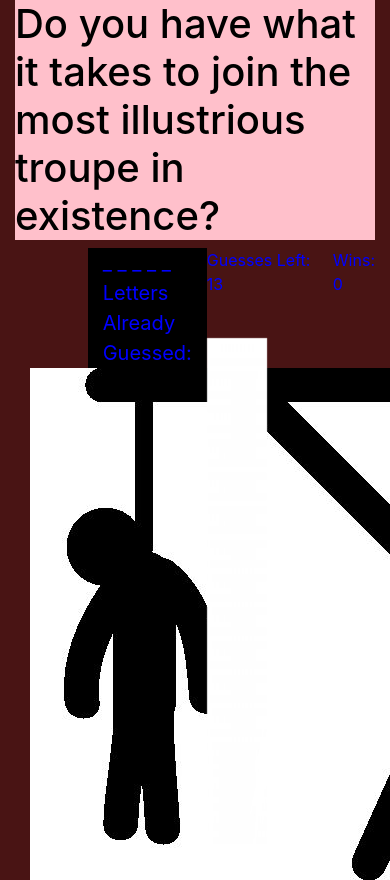
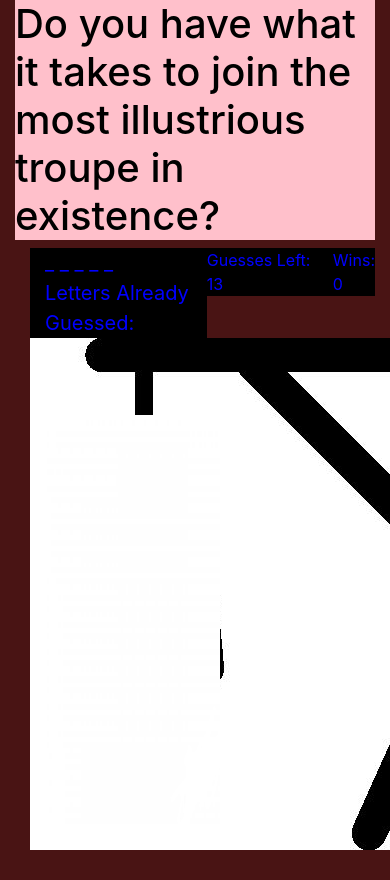
Before and after one commit to Tinedanzer/Hangman-Word-Guess, a plain HTML site: page index.html in a window 390 px wide. Shown: the top 880 px of the page. After the commit the page ends 850 px from the top, so only its background shows below. Drawn offline with nearby package versions, Linux system fonts and the light colour scheme.

Commit message:
finished CSS and media queries... last to do: post picture on win condition of the word

```diff
--- a/assets/css/style.css
+++ b/assets/css/style.css
@@ -1,10 +1,7 @@
-#css1{
+#css1,#css2{
     float:right;
-    color:blue
-}
-#css2{
-    float:right;
-    color:blue
+    color:blue;
+    background-color:black
 }
 #css3, #spaces{
     color:blue;
@@ -24,39 +21,32 @@ h1{
     width:50%;
 } */
 #white{
-    position:fixed;
-    left:53%;
-    top:40%;
+    position:absolute;
+    left:9%;
+    top:15%;
     /* max-width:100px; */
-    height:60%;
-    width:15.5%;
+    height:80%;
+    width:40%;
     z-index:1
 }
 #picture{
     float:left
 }
-/* @media screen and (max-width:980px)
+@media screen and (max-width:980px)
 {
-  #main-container{
-    width:60%;
-    float:left;
-    padding-left:20px;
-    margin-bottom:30px;
-  }
-  .work{
-    width: 204px;
-  }
+
 }
 @media screen and (max-width:768px)
 {
-  #main-container{
-    width:100%;
-    float:none;
-    padding-left:none;
 
-  }
 }
 @media screen and (max-width:640px)
 {
 
-} */
+}
+@media screen and (max-width:474px)
+{
+  #white{
+      width:48%;
+  }
+}
--- a/index.html
+++ b/index.html
@@ -20,7 +20,7 @@ crossorigin="anonymous"></script>
      <div class='container' id='second-container'>
         <div class='row'>
                 <div class='col'></div>
-                <div class='col' id='cssGuessed'>
+                <div class='col-auto' id='cssGuessed'>
         <div id="spaces"></div>
         <div id="css3">Letters Already Guessed: <div id="guessed"></div></div>
                 </div>
```
